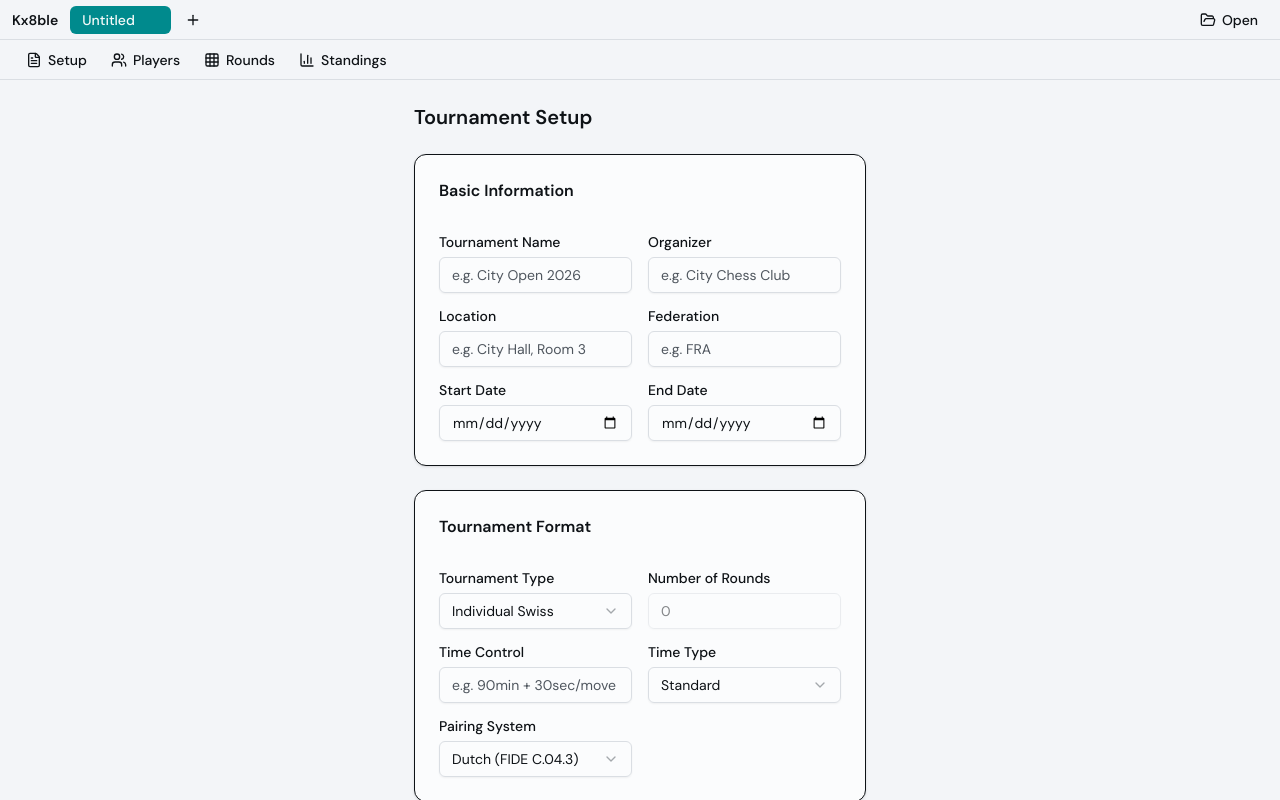
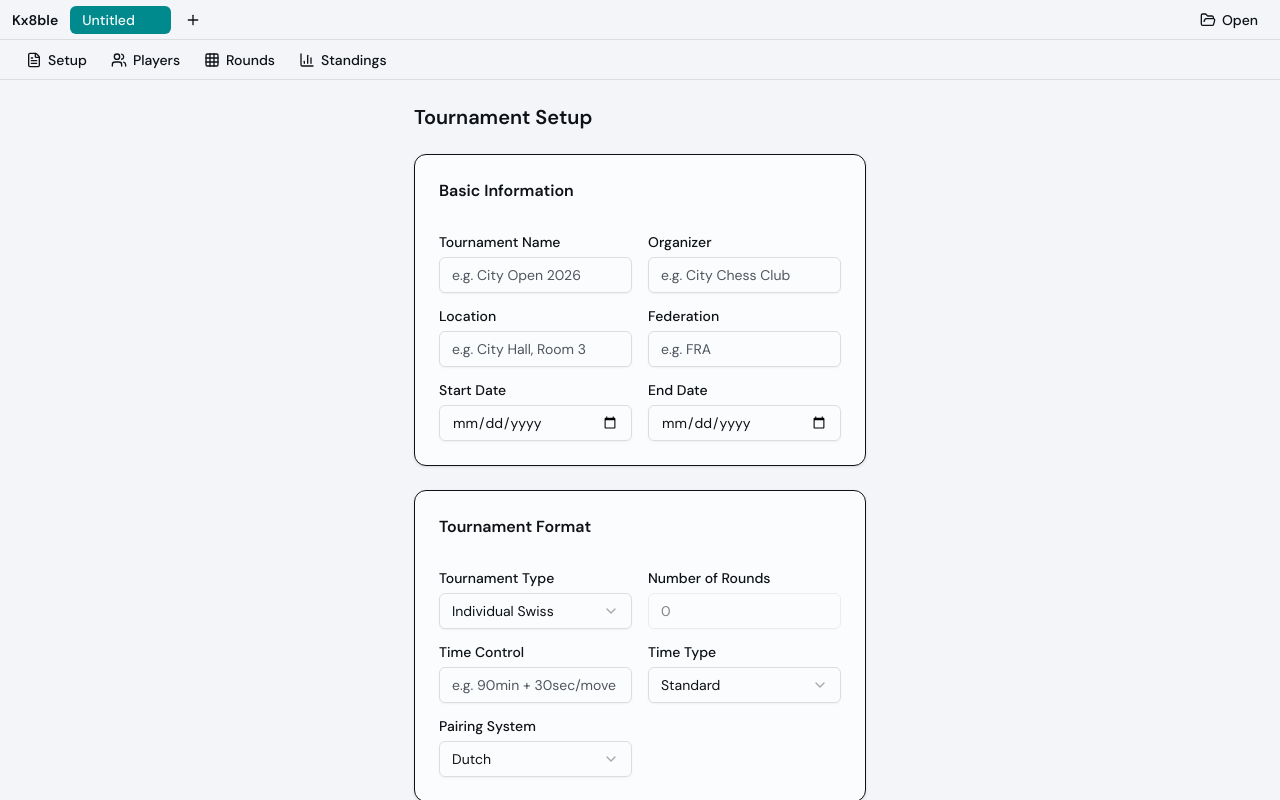
Before and after one commit to mormubis/kx8ble, a React (Vite) app: page / in a window 1280 px wide. Built offline with nearby package versions, Linux system fonts and the light colour scheme.

Commit message:
fix: remove FIDE regulation code from Dutch pairing system label

```diff
--- a/src/components/tournament/tournament-setup.tsx
+++ b/src/components/tournament/tournament-setup.tsx
@@ -228,7 +228,7 @@ function TournamentSetup(): JSX.Element {
                   <SelectValue />
                 </SelectTrigger>
                 <SelectContent>
-                  <SelectItem value="dutch">Dutch (FIDE C.04.3)</SelectItem>
+                  <SelectItem value="dutch">Dutch</SelectItem>
                   <SelectItem value="dubov">Dubov</SelectItem>
                   <SelectItem value="burstein">Burstein</SelectItem>
                   <SelectItem value="lim">Lim</SelectItem>
```
